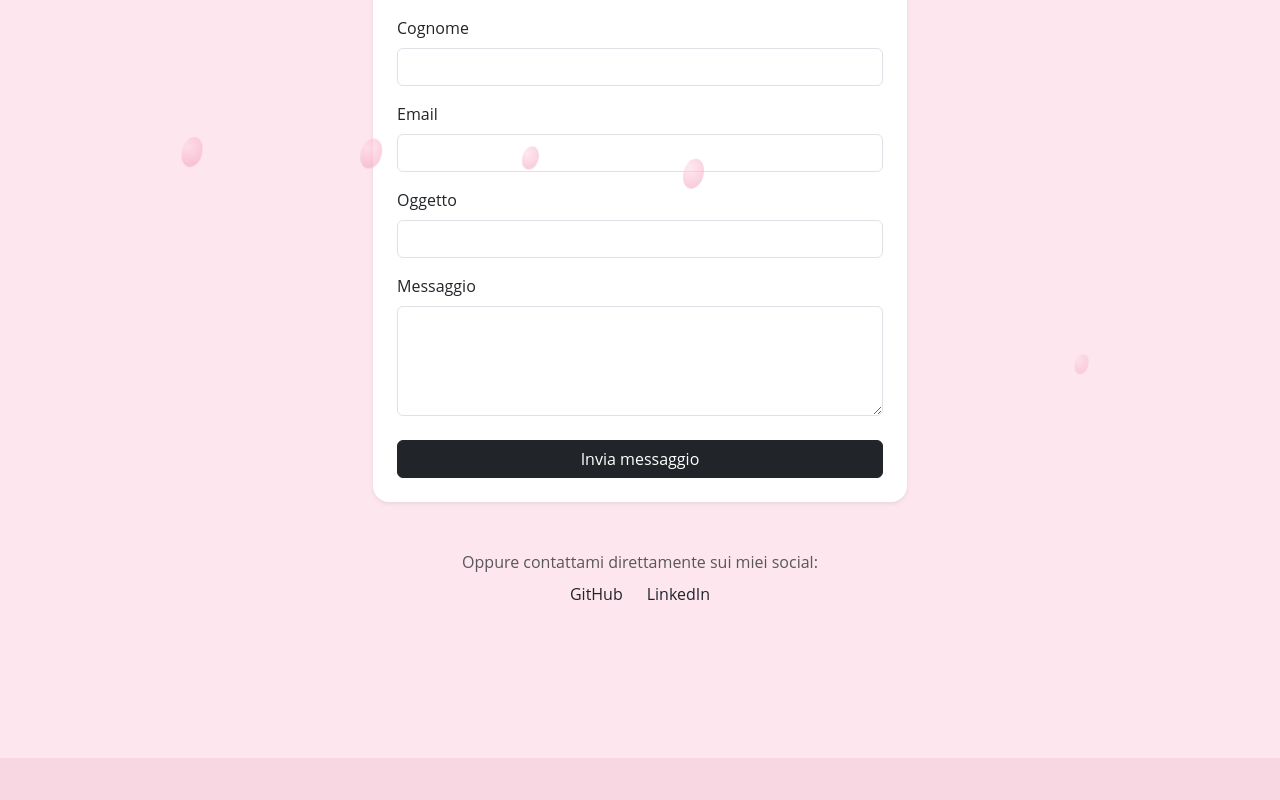
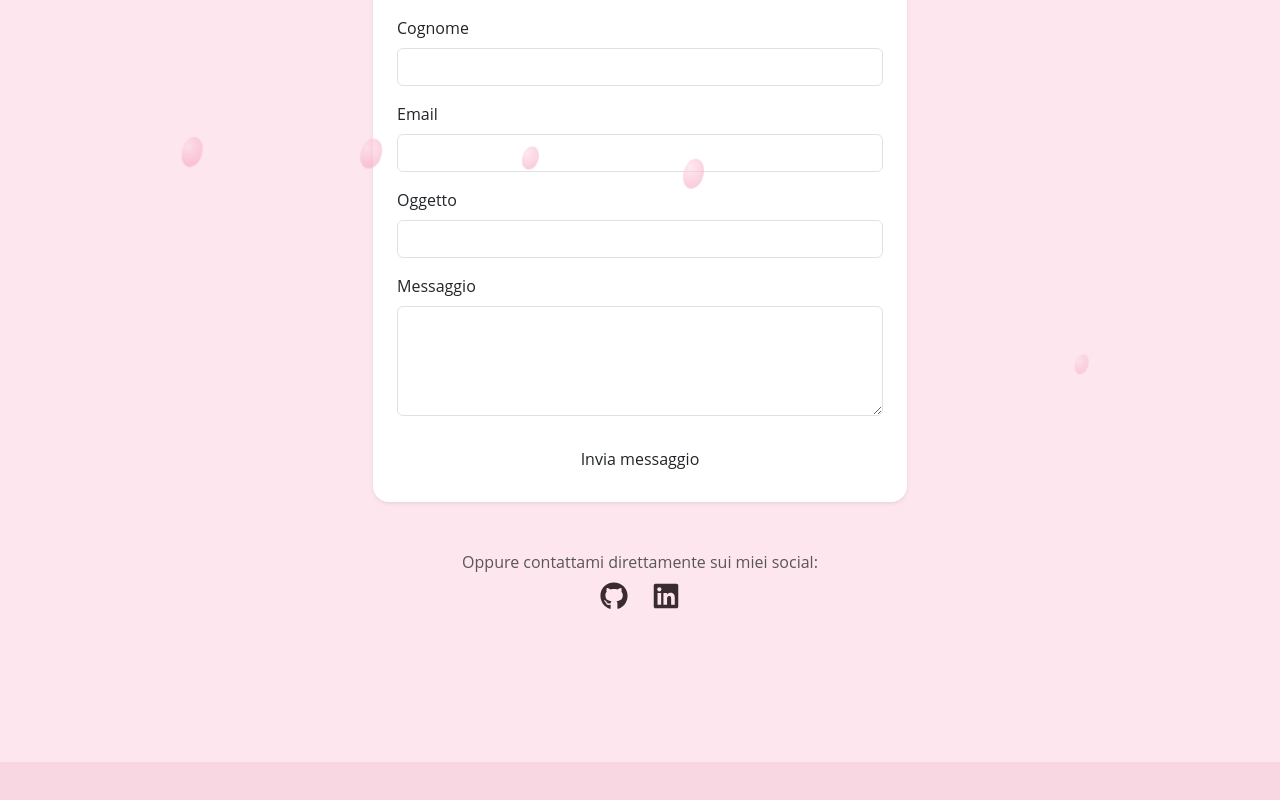
Before and after one commit to LindaTancini/LindaTancini-Portfolio, a React (Vite) app: page /contact in a window 1280 px wide. Shown: the part 388-1188 px from the top of the page. Built offline with nearby package versions, Linux system fonts and the light colour scheme.

Commit message:
feat: add social media icons to ContactPage and update button styles

```diff
--- a/src/pages/ContactPage.jsx
+++ b/src/pages/ContactPage.jsx
@@ -1,3 +1,6 @@
+// Importazioni
+import { FaGithub, FaLinkedin } from "react-icons/fa";
+
 function ContactPage() {
   return (
     <div className="container py-5">
@@ -67,7 +70,7 @@ function ContactPage() {
                 />
               </div>
 
-              <button type="submit" className="btn btn-dark w-100">
+              <button type="submit" className="btn btn-contact w-100">
                 Invia messaggio
               </button>
             </form>
@@ -84,16 +87,18 @@ function ContactPage() {
           <a
             href="https://github.com/LindaTancini?tab=repositories"
             target="_blank"
-            className="text-dark"
+            rel="noopener noreferrer"
+            className="social-icon"
           >
-            GitHub
+            <FaGithub size={28} />
           </a>
           <a
             href="https://www.linkedin.com/in/linda-tancini-2ba649388/"
             target="_blank"
-            className="text-dark"
+            rel="noopener noreferrer"
+            className="social-icon"
           >
-            LinkedIn
+            <FaLinkedin size={28} />
           </a>
         </div>
       </div>
```
